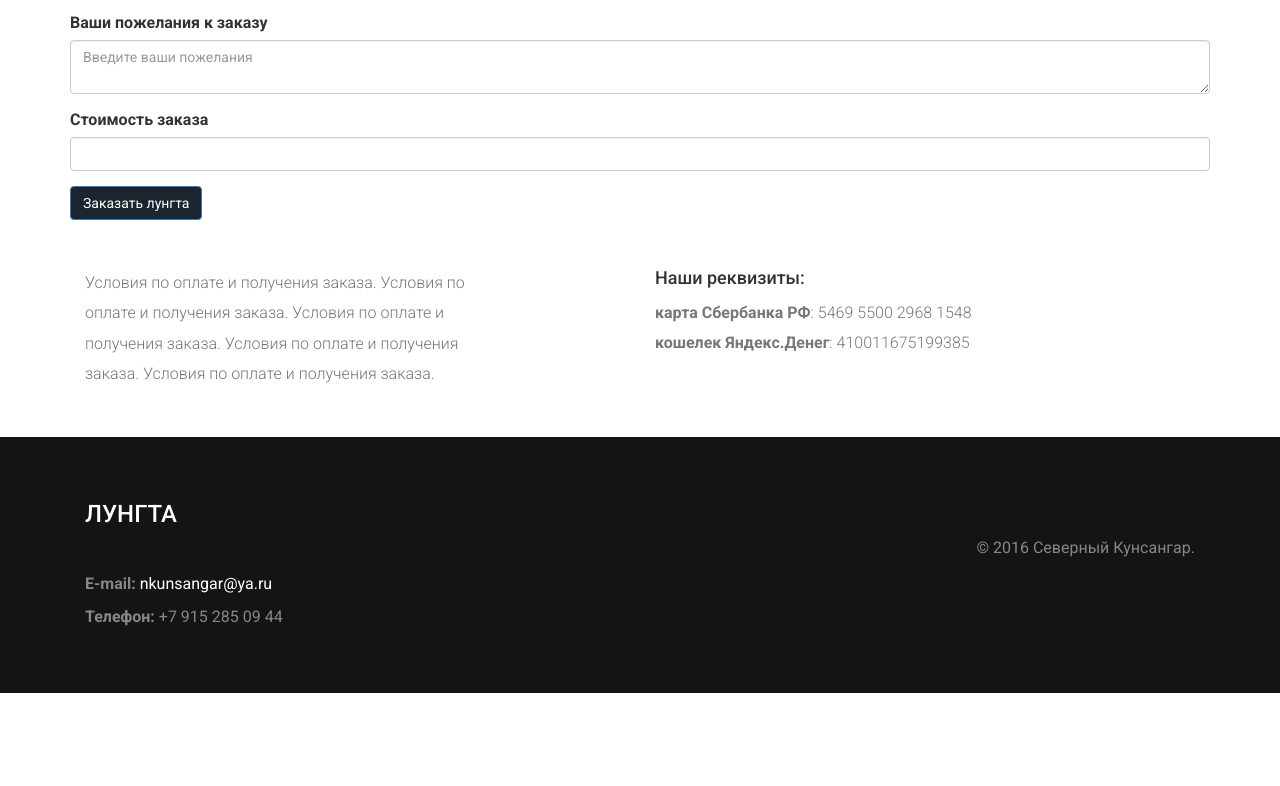
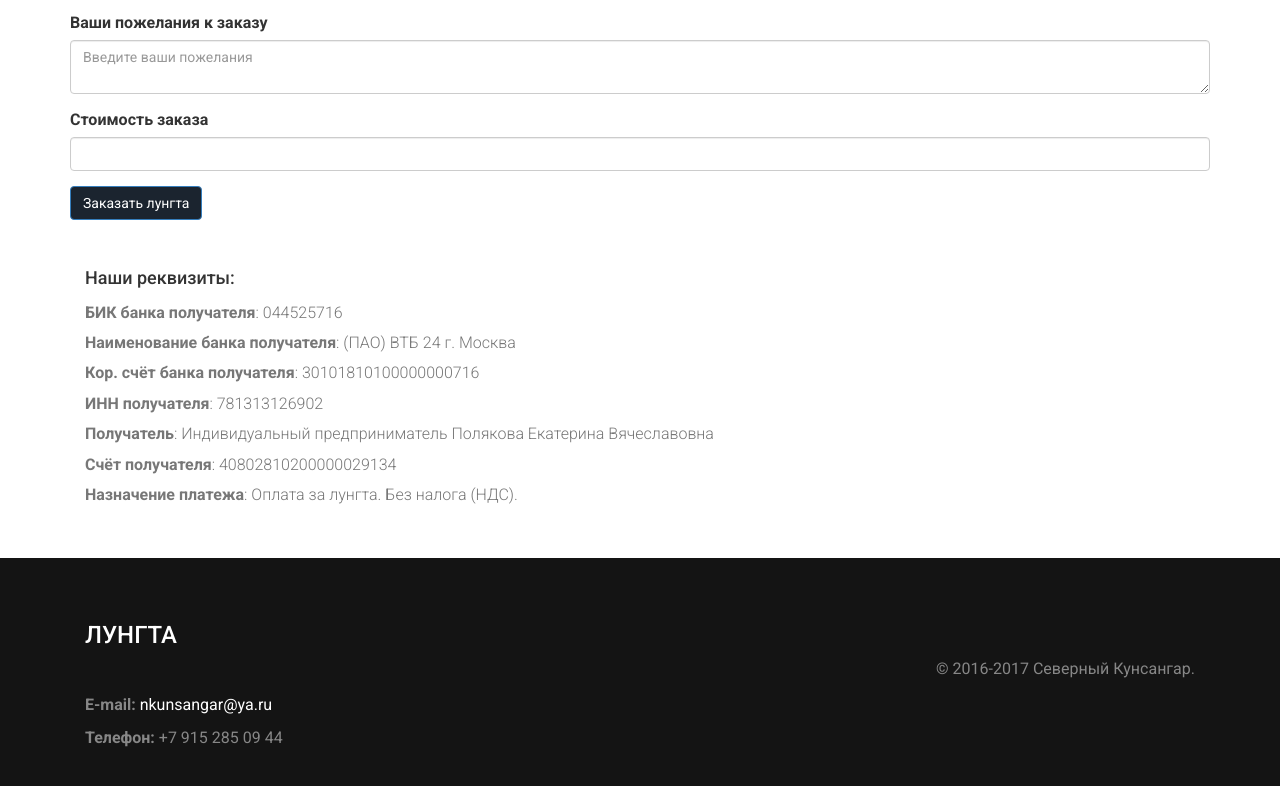
Before and after one commit to nkunsangar/lungta, a plain HTML site: page index.html in a window 1280 px wide. Shown: the part 1875-2661 px from the top of the page. Before the commit the page ends 2568 px from the top, so only its background shows below. Drawn offline with Linux system fonts and the light colour scheme.

Commit message:
Changed bank info

```diff
--- a/index.html
+++ b/index.html
@@ -133,14 +133,18 @@
 				</div>
 				<button type="submit" class="btn btn-primary">Заказать лунгта</button>
 					<div class="gallery-bottom" id="contact">
-						<div class="col-md-6 gallery-bottom-text">
-							<p>Условия по оплате и получения заказа. Условия по оплате и получения заказа. Условия по оплате и получения заказа. Условия по оплате и получения заказа. Условия по оплате и получения заказа.</p>
-	   					</div>
-						<div class="col-md-6 gallery-bottom-text">
+						<!--<div class="col-md-6 gallery-bottom-text">
+							<p>Условия по оплате и получения заказа</p>
+	   					</div>-->
+						<div class="col-md-12 gallery-bottom-text">
 							<h4>Наши реквизиты:</h4>
-							<p><b>карта Сбербанка РФ</b>: 5469 5500 2968 1548 </p>
-							<p><b>кошелек Яндекс.Денег</b>: 410011675199385</p>
-
+							<p><b>БИК банка получателя</b>: 044525716 </p>
+							<p><b>Наименование банка получателя</b>: (ПАО) ВТБ 24 г. Москва </p>
+							<p><b>Кор. счёт банка получателя</b>: 30101810100000000716 </p>
+							<p><b>ИНН получателя</b>: 781313126902 </p>
+							<p><b>Получатель</b>: Индивидуальный предприниматель Полякова Екатерина Вячеславовна </p>
+							<p><b>Счёт получателя</b>: 40802810200000029134 </p>
+							<p><b>Назначение платежа</b>: Оплата за лунгта. Без налога (НДС). </p>
 	   					</div>
 						<div class="clearfix"></div>
 					</div>
@@ -176,7 +180,7 @@
 					<li><a href="#"><span class="dribble"></span></a></li>
              				<li><a href="#"><span class="google"></span></a></li>
 					</ul-->
-					<p>&copy; 2016 Северный Кунсангар.</p>
+					<p>&copy; 2016-2017 Северный Кунсангар.</p>
 				</div>
 				<div class="clearfix"></div>
 			</div>
```
Also changed, not shown: brief.html (+11 -7 lines), 1 other file.
